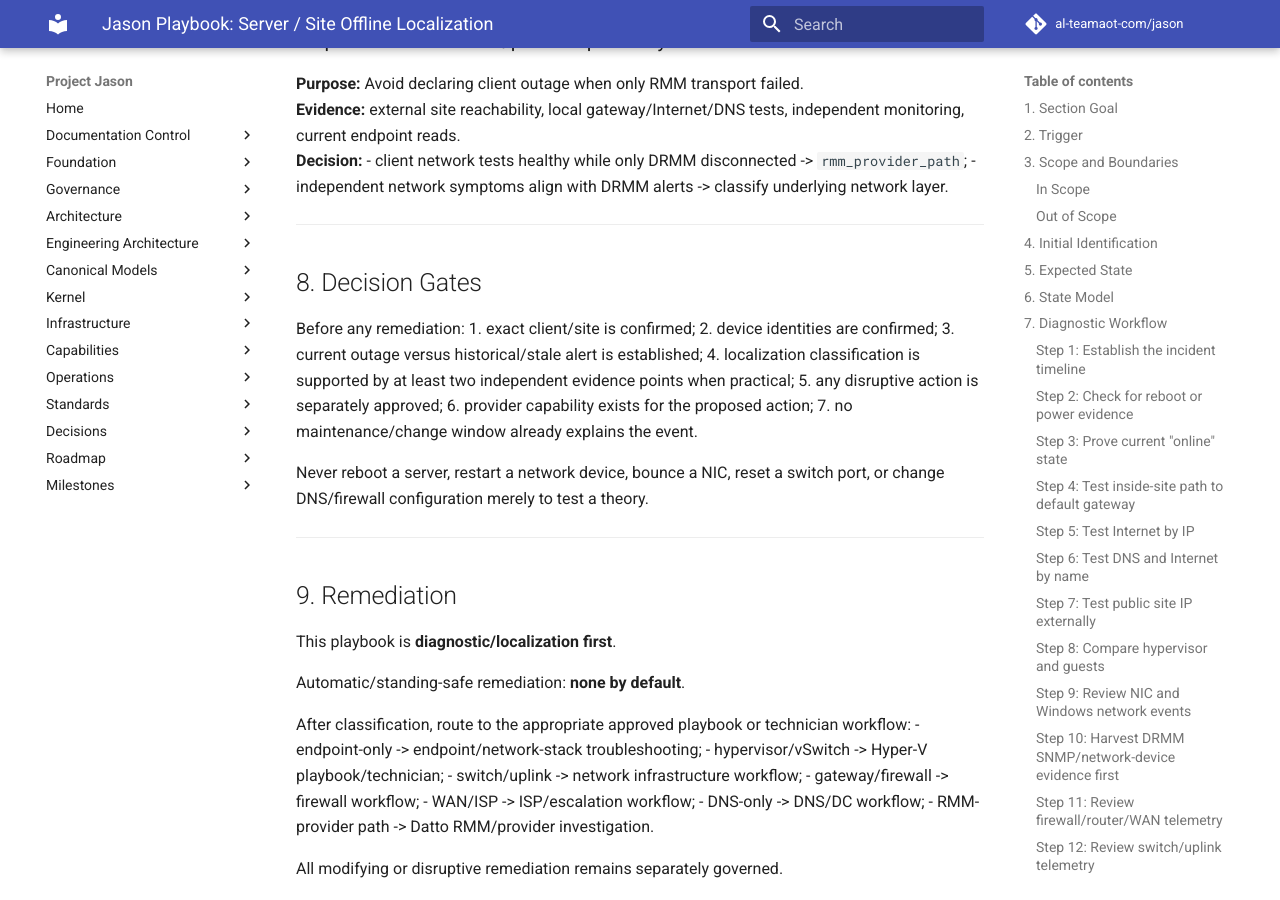
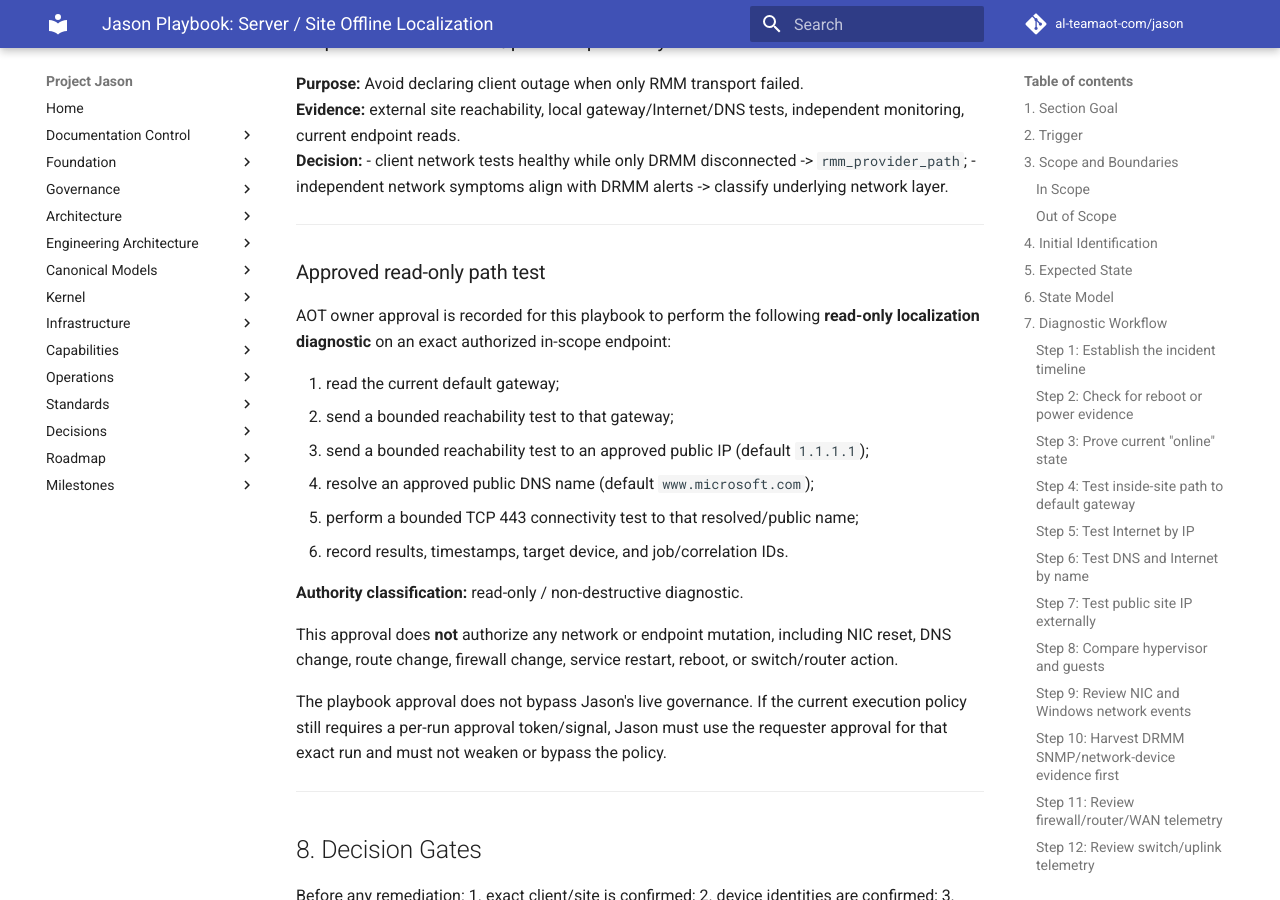
Before and after one commit to al-teamaot-com/jason, an MkDocs documentation site: the page built from docs/playbooks/Jason-Server-Site-Offline-Localization.md, in a window 1280 px wide and 900 px high, scrolled down 7556 px. Built offline with MkDocs 1.6.1 and Material for MkDocs 9.7.7, drawn with Linux system fonts in a browser that asks for light colours; comment, search, counter and statistics services are not loaded; some of the changed text lies outside the part shown.

Commit message:
Record approved read-only network path diagnostic

```diff
--- a/docs/playbooks/Jason-Server-Site-Offline-Localization.md
+++ b/docs/playbooks/Jason-Server-Site-Offline-Localization.md
@@ -286,6 +286,25 @@ and document the capability gap.
 
 ---
 
+### Approved read-only path test
+
+AOT owner approval is recorded for this playbook to perform the following **read-only localization diagnostic** on an exact authorized in-scope endpoint:
+
+1. read the current default gateway;
+2. send a bounded reachability test to that gateway;
+3. send a bounded reachability test to an approved public IP (default `1.1.1.1`);
+4. resolve an approved public DNS name (default `www.microsoft.com`);
+5. perform a bounded TCP 443 connectivity test to that resolved/public name;
+6. record results, timestamps, target device, and job/correlation IDs.
+
+**Authority classification:** read-only / non-destructive diagnostic.
+
+This approval does **not** authorize any network or endpoint mutation, including NIC reset, DNS change, route change, firewall change, service restart, reboot, or switch/router action.
+
+The playbook approval does not bypass Jason's live governance. If the current execution policy still requires a per-run approval token/signal, Jason must use the requester approval for that exact run and must not weaken or bypass the policy.
+
+---
+
 ## 8. Decision Gates
 
 Before any remediation:
@@ -535,7 +554,7 @@ Current bounded classification for the acceptance case: `transient_site_connecti
 
 ### Remaining acceptance / implementation gaps
 
-- Live gateway, Internet-by-IP, and Internet-by-name testing from an in-site endpoint must be executed when exact per-run authority is available for the required ad-hoc diagnostic.
+- Live gateway, Internet-by-IP, DNS-name resolution, and TCP 443 testing from an in-site endpoint is an approved read-only playbook diagnostic. The Riggins acceptance run should execute it under the current live governance policy and record the exact job/correlation evidence.
 - Deeper DRMM SNMP/interface/port telemetry is tracked in `TODO-NET-002`.
 - External/infrastructure telemetry beyond current capabilities is tracked in `TODO-NET-001`.
 - Direct vendor integrations are fallback paths only when DRMM cannot provide the required evidence.
```
